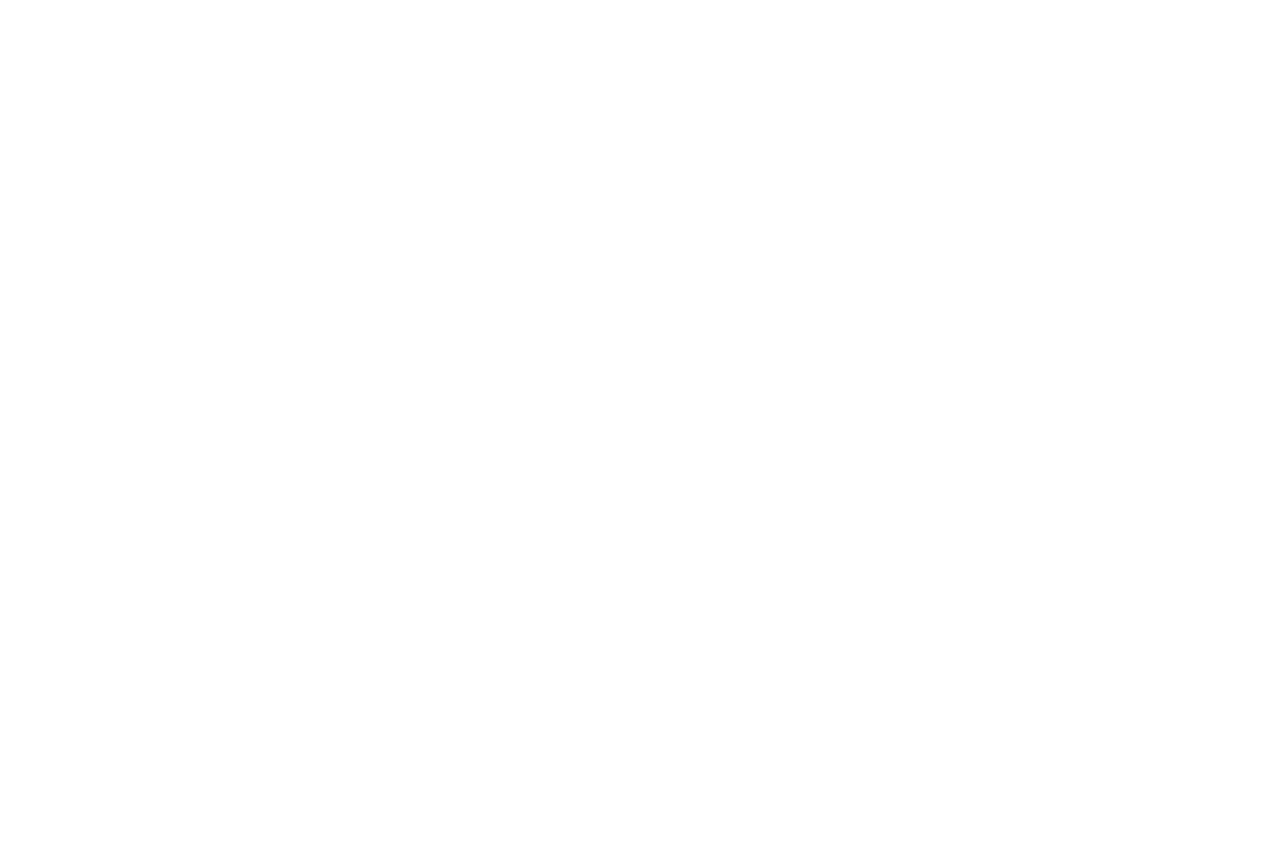
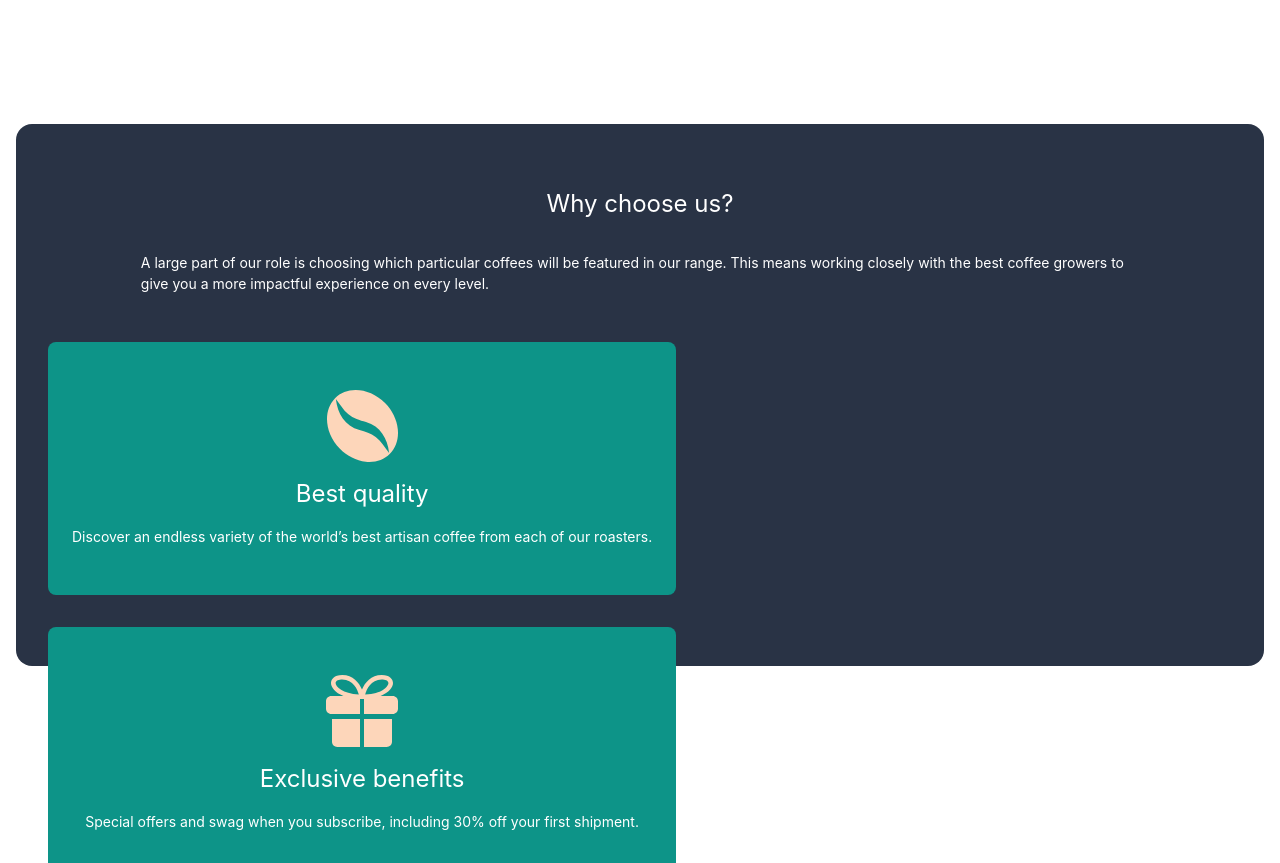
Before and after one commit to doinby/coffee-roaster-react-tailwind-firebase, a React (Create React App) app: page / in a window 1280 px wide. Shown: the part 1820-2683 px from the top of the page. Before the commit the page ends 1728 px from the top, so only its background shows below. Built offline with nearby package versions, Linux system fonts and the light colour scheme.

Commit message:
finished 'Why Us' section

```diff
--- a/src/Components/Home/CollectionArticle.js
+++ b/src/Components/Home/CollectionSection/CollectionArticle.js
@@ -2,7 +2,7 @@
 
 export default function CollectionArticle({img, title, description}) {
   return (
-    <article class='flex flex-col items-center'>
+    <article class='flex flex-col gap-4 items-center'>
       <img src={img} alt={title} class='max-h-32' />
       <h2 class='text-3xl'>{title}</h2>
       <p class='max-w-[80%]'>{description}</p>
--- a/src/Components/Home/MainContainer.js
+++ b/src/Components/Home/MainContainer.js
@@ -1,12 +1,16 @@
 import React from 'react';
-import CollectionSection from './CollectionSection';
+
+// Components
 import HeroSection from './HeroSection';
+import CollectionSection from './CollectionSection/CollectionSection';
+import WhyUsSection from './WhyUsSection/WhyUsSection';
 
 export default function MainContainer() {
   return (
     <main class='flex flex-col gap-32 my-4'>
       <HeroSection id='hero' />
       <CollectionSection id='collection' />
+      <WhyUsSection id='why-us' />
     </main>
   );
 }
--- /dev/null
+++ b/src/Components/Home/WhyUsSection/FeatureCard.js
@@ -0,0 +1,15 @@
+import React from 'react';
+
+export default function FeatureCard({id, img, title, description}) {
+  return (
+    <div
+      id={id}
+      className='feature-card'
+      class='flex flex-col items-center gap-4 py-12 px-6 rounded-lg bg-teal-600 text-white'
+    >
+      <img src={img} alt={title} />
+      <h3 class='text-2xl'>{title}</h3>
+      <p>{description}</p>
+    </div>
+  );
+}
--- /dev/null
+++ b/src/Components/Home/WhyUsSection/WhyUsSection.js
@@ -0,0 +1,48 @@
+import React from 'react';
+
+// Components
+import FeatureCard from './FeatureCard';
+
+// Assets
+import coffeeBeanImg from '../../../../src/assets/home/desktop/icon-coffee-bean.svg';
+import giftImg from '../../../../src/assets/home/desktop/icon-gift.svg';
+import truckImg from '../../../../src/assets/home/desktop/icon-truck.svg';
+
+export default function WhyUsSection({id}) {
+  return (
+    <section
+      id={id}
+      class='grid grid-cols-1 grid-rows-3 items-center gap-12 relative py-16 rounded-2xl bg-slate-800/95 text-white'
+    >
+      <div className='description' class='flex flex-col gap-8 items-center'>
+        <h2 class='text-2xl'>Why choose us?</h2>
+        <p class='max-w-[80%]'>
+          A large part of our role is choosing which particular coffees will be
+          featured in our range. This means working closely with the best coffee
+          growers to give you a more impactful experience on every level.
+        </p>
+      </div>
+
+      <div
+        className='feature-card-container'
+        class='row-start-2 flex flex-col gap-8 absolute top-0 px-8 '
+      >
+        <FeatureCard
+          img={coffeeBeanImg}
+          title='Best quality'
+          description='Discover an endless variety of the world’s best artisan coffee from each of our roasters.'
+        />
+        <FeatureCard
+          img={giftImg}
+          title='Exclusive benefits'
+          description='Special offers and swag when you subscribe, including 30% off your first shipment.'
+        />
+        <FeatureCard
+          img={truckImg}
+          title='Free shipping'
+          description='We cover the cost and coffee is delivered fast. Peak freshness: guaranteed.'
+        />
+      </div>
+    </section>
+  );
+}
```
Also changed, not shown: src/Components/Home/CollectionSection/CollectionSection.js (renamed from src/Components/Home/CollectionSection.js, +4 -4 lines).
